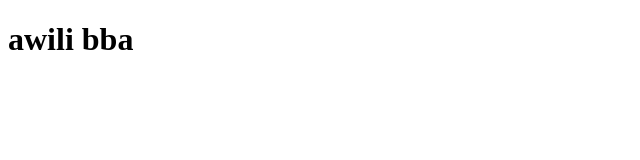
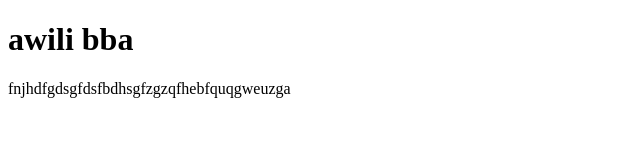
Before and after one commit to yahonss/testing, a plain HTML site: page index.html in a window 1280 px wide. Shown: the whole page, without its empty margins (0-640 px from the left). Drawn offline with Linux system fonts and the light colour scheme.

Commit message:
Update index.html

```diff
--- a/index.html
+++ b/index.html
@@ -7,5 +7,6 @@
 </head>
 <body>
 <h1>awili bba</h1>
+	<p>fnjhdfgdsgfdsfbdhsgfzgzqfhebfquqgweuzga</p>
 </body>
 </html>
```
